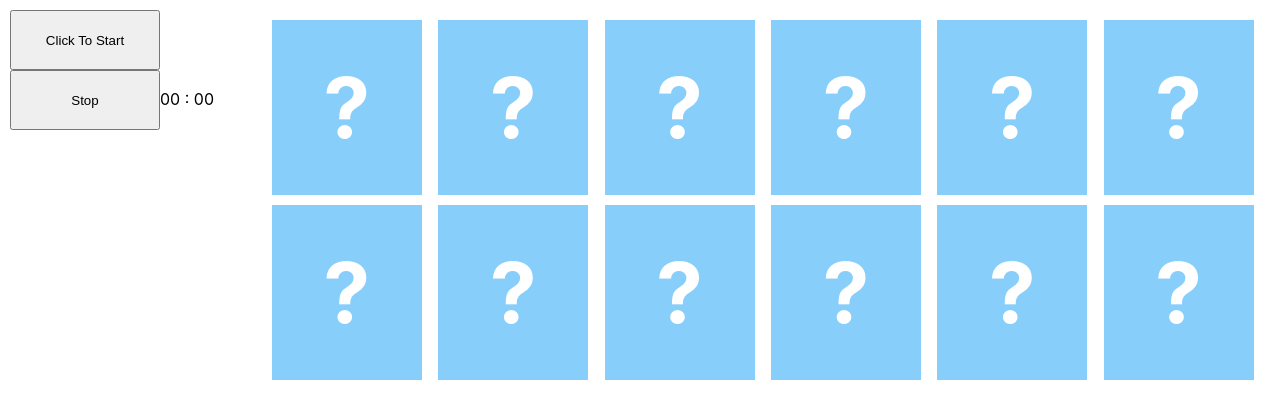
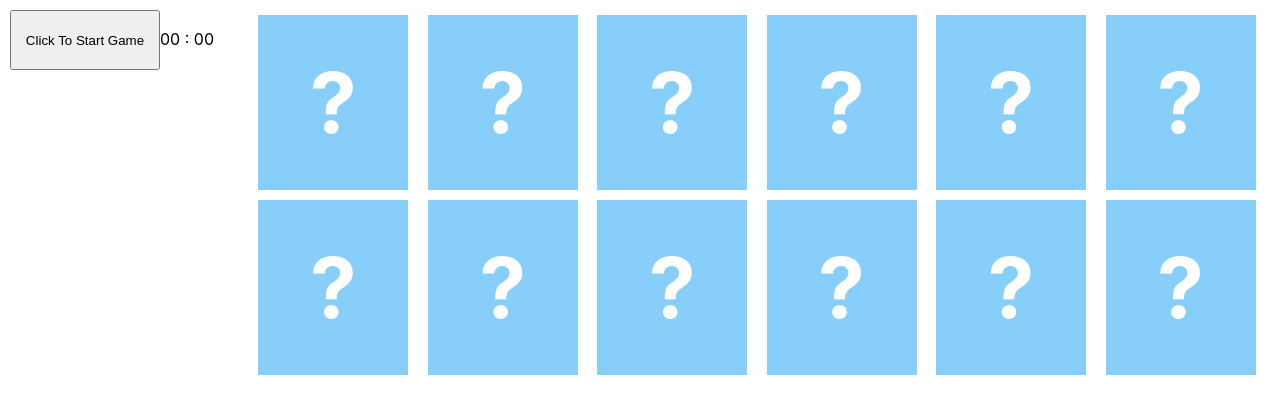
Before and after one commit to heyysh/tiny_games, a React (Create React App) app: page / in a window 1280 px wide. Shown: the top 418 px of the page. Built offline with nearby package versions, Linux system fonts and the light colour scheme.

Commit message:
trigger game start from start button and add isReachTimeLimit in Timer callback

```diff
--- a/src/Games/CardFlip/components/CardStyle.tsx
+++ b/src/Games/CardFlip/components/CardStyle.tsx
@@ -8,7 +8,7 @@ type TCardStyleProps = {
 const CardContainer = styled.div<TCardStyleProps>`
   width: 150px;
   height: 175px;
-  margin-top: 10px;
+  margin: 5px;
   perspective: 1000px;
   cursor: ${props => (!props.isOpen || !props.isMatch) && 'pointer'};
   & > div {
--- a/src/Games/CardFlip/components/Sidebar.tsx
+++ b/src/Games/CardFlip/components/Sidebar.tsx
@@ -1,17 +1,24 @@
-import { useState } from 'react';
+import React, { useState } from 'react';
 import * as SidebarStyle from './SidebarStyle';
 import Timer from './Timer';
 import { timerFormatter } from './helpers';
 
-const Sidebar = () => {
+type TSidebarProps = {
+  setAvoidAllAction: (avoidAllAction: boolean) => void;
+}
+
+const Sidebar = (props: TSidebarProps) => {
+  const { setAvoidAllAction } = props;
   const [isPlaying, setIsPlaying] = useState<boolean>(false);
   const [isInterrupt, setIsInterrupt] = useState<boolean>(false);
   const [lastTimeConsuming, setLastTimeConsuming] = useState<number>(0);
 
-  const handleGamePlaying = () => setIsPlaying(true);
-  const handleStopPlaying = () => setIsInterrupt(true); // temp.
+  const handleStartPlaying = () => {
+    setAvoidAllAction(false);
+    setIsPlaying(true);
+  }
 
-  const handleTimerResult = (timeConsuming: number) => {
+  const handleTimerResult = (timeConsuming: number, isReachTimeLimit: boolean) => {
     setLastTimeConsuming(timeConsuming);
     setIsPlaying(false);
     setIsInterrupt(false);
@@ -19,18 +26,15 @@ const Sidebar = () => {
 
   return (
     <SidebarStyle.Main>
-      <SidebarStyle.StartButton onClick={() => handleGamePlaying()}>
-        Click To Start
-      </SidebarStyle.StartButton>
-      <SidebarStyle.StartButton onClick={() => handleStopPlaying()}>
-        Stop
+      <SidebarStyle.StartButton onClick={() => handleStartPlaying()}>
+        Click To Start Game
       </SidebarStyle.StartButton>
       {isPlaying
-        ? <Timer limit={180} isInterrupt={isInterrupt} cb={handleTimerResult} />
+        ? <Timer timeLimit={180} isInterrupt={isInterrupt} cb={handleTimerResult} />
         : timerFormatter(lastTimeConsuming)
       }
     </SidebarStyle.Main>
   )
 }
 
-export default Sidebar;
+export default React.memo(Sidebar);
--- a/src/Games/CardFlip/components/Timer.tsx
+++ b/src/Games/CardFlip/components/Timer.tsx
@@ -3,25 +3,25 @@ import * as TimerStyle from './TimerStyle';
 import { timerFormatter } from './helpers';
 
 type TTimerProps = {
-  limit: number;
+  timeLimit: number;
   isInterrupt: boolean;
-  cb: (timeCounter: number) => void;
+  cb: (timeCounter: number, isReachTimeLimit: boolean) => void;
 }
 
 const Timer = (props: TTimerProps) => {
-  const { limit, isInterrupt, cb }= props;
+  const { timeLimit, isInterrupt, cb }= props;
   const [timeCounter, setTimeCounter] = useState(0);
 
   useEffect(() => {
-    if (timeCounter >= limit || isInterrupt) {
-      cb(timeCounter);
+    if (timeCounter >= timeLimit || isInterrupt) {
+      cb(timeCounter, !isInterrupt);
     } else {
       const counterId = setInterval(() => {
         setTimeCounter(timeCounter + 1);
       }, 1000);
       return () => clearInterval(counterId);
     }
-  }, [timeCounter, limit, isInterrupt, cb])
+  }, [timeCounter, timeLimit, isInterrupt, cb])
 
   return (
     <TimerStyle.TimerContainer>
--- a/src/Games/CardFlip/index.tsx
+++ b/src/Games/CardFlip/index.tsx
@@ -14,7 +14,7 @@ export default function CardFlip(): JSX.Element {
   const pairNum = 6;
   const [cardList, setCardList] = useState<TCardListState[]>([]);
   const openingCard = useRef('');
-  const [avoidAllAction, setAvoidAllAction] = useState<boolean>(false);
+  const [avoidAllAction, setAvoidAllAction] = useState<boolean>(true);
 
   const handleCardClick = (idx: number, char: string) => {
     const isFlipFirstCard = openingCard.current === '';
@@ -67,7 +67,7 @@ export default function CardFlip(): JSX.Element {
 
   return (
     <CardFlipStyle.Main>
-      <Sidebar />
+      <Sidebar setAvoidAllAction={setAvoidAllAction} />
       <CardFlipStyle.Playground>
         {cardList.map((card, idx) =>
           <Card
```
